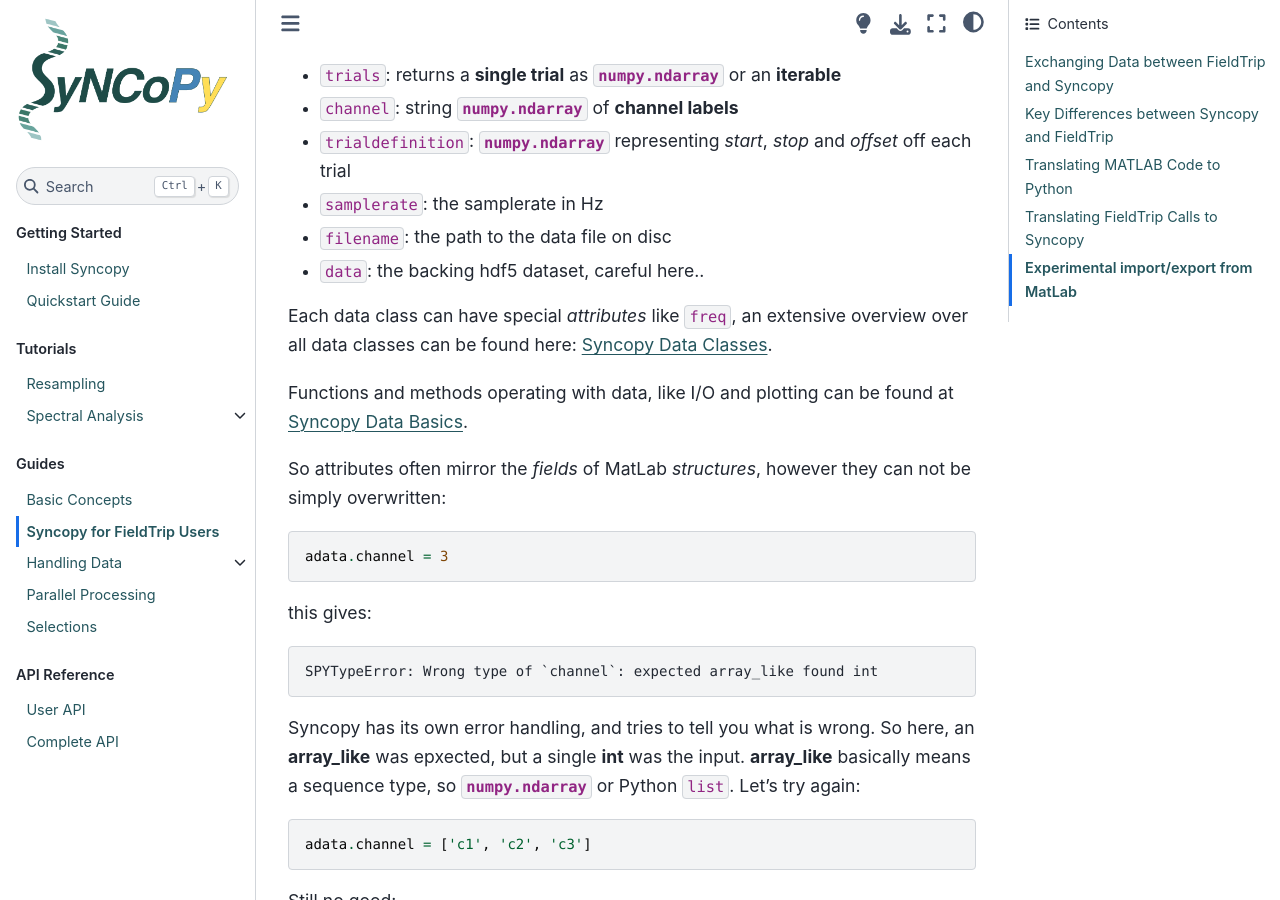
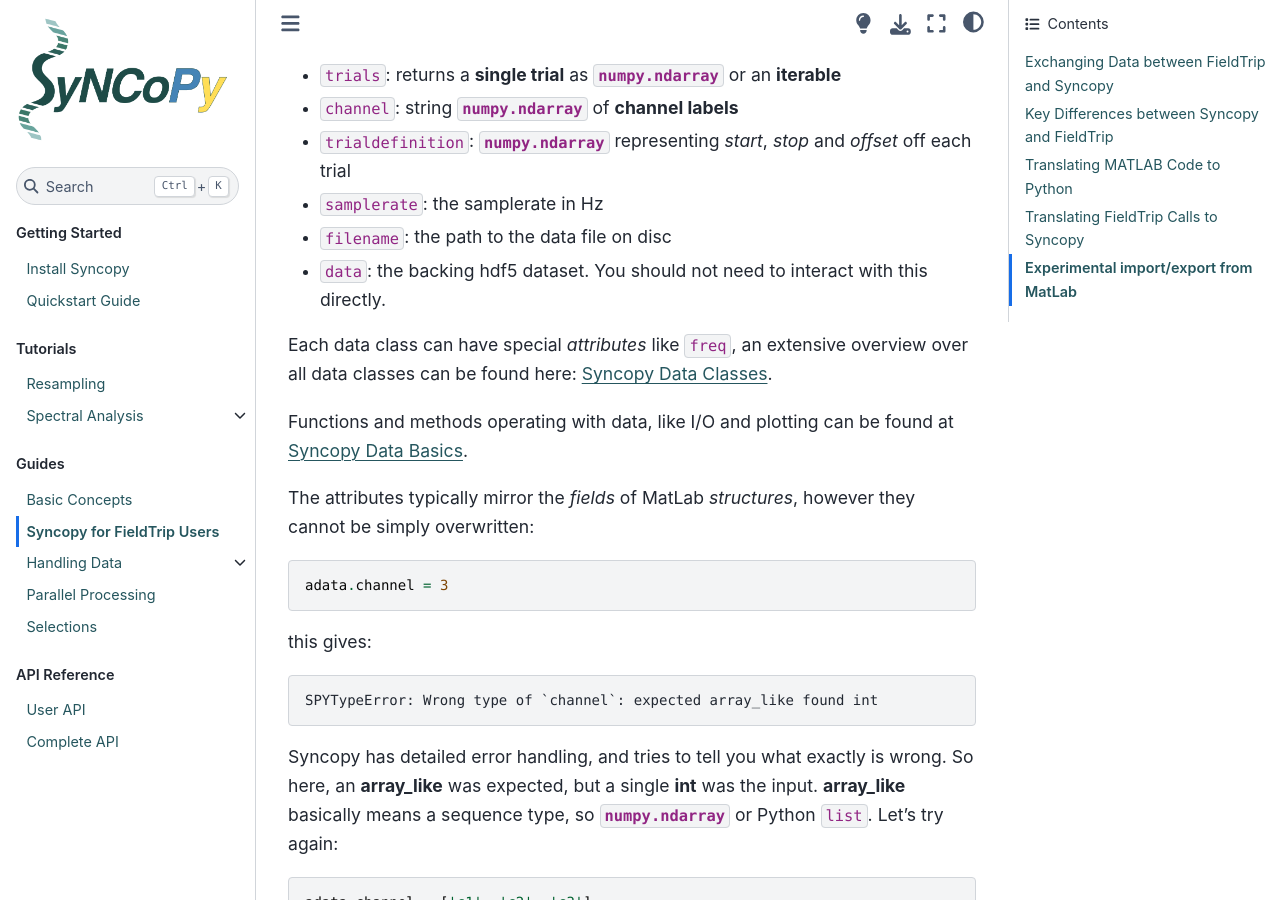
Before and after one commit to esi-neuroscience/syncopy, a Sphinx documentation site: the page built from doc/source/user/fieldtrip.rst, in a window 1280 px wide and 900 px high, scrolled down 1775 px. Built offline with Sphinx 7.4.7 and the Sphinx Book theme 1.1.4, drawn with Linux system fonts in a browser that asks for light colours; the version number is read from the project's files by our own code.

Commit message:
CHG: some minor typo fixes

```diff
--- a/doc/source/user/fieldtrip.rst
+++ b/doc/source/user/fieldtrip.rst
@@ -59,13 +59,13 @@ Every Syncopy data object has the following attributes:
 - ``trialdefinition``: :class:`numpy.ndarray` representing `start`, `stop` and `offset` off each trial
 - ``samplerate``: the samplerate in Hz
 - ``filename``: the path to the data file on disc
-- ``data``: the backing hdf5 dataset, careful here..
+- ``data``: the backing hdf5 dataset. You should not need to interact with this directly.
 
 Each data class can have special `attributes` like ``freq``, an extensive overview over all data classes can be found here: :ref:`syncopy-data-classes`.
 
 Functions and methods operating with data, like I/O and plotting can be found at :ref:`data_basics`.
 
-So attributes often mirror the `fields` of MatLab `structures`, however they can not be simply overwritten::
+The attributes typically mirror the `fields` of MatLab `structures`, however they cannot be simply overwritten::
 
   adata.channel = 3
 
@@ -73,7 +73,7 @@ this gives::
 
    SPYTypeError: Wrong type of `channel`: expected array_like found int
 
-Syncopy has its own error handling, and tries to tell you what is wrong. So here, an **array_like** was epxected, but a single **int** was the input. **array_like** basically means a sequence type, so :class:`numpy.ndarray` or Python ``list``. Let's try again::
+Syncopy has detailed error handling, and tries to tell you what exactly is wrong. So here, an **array_like** was expected, but a single **int** was the input. **array_like** basically means a sequence type, so :class:`numpy.ndarray` or Python ``list``. Let's try again::
 
   adata.channel = ['c1', 'c2', 'c3']
 
--- a/doc/source/user/matlab_io.rst
+++ b/doc/source/user/matlab_io.rst
@@ -8,7 +8,7 @@ development and supports only a subset of data classes. Also, the MATLAB
 interface does not support loading data that do not fit into local memory.
 
 
-For this illustrative example we start by generating synthetic data in FieldTrip
+For this illustrative example we start by generating synthetic data in FieldTrip:
 
 .. code-block:: matlab
 
--- a/doc/source/user/synth_data.rst
+++ b/doc/source/user/synth_data.rst
@@ -91,7 +91,7 @@ Phase diffusing models have some interesting properties, let's have a look at th
   # harmonic frequency is 60Hz, phase diffusion strength is 0.01
   signals = spy.synthdata.phase_diffusion(freq=60, eps=0.01, cfg=cfg)
 
-  # add harmonic frequency with 20Hz, there is not phase diffusion
+  # add harmonic frequency with 20Hz, there is no phase diffusion
   signals += spy.synthdata.harmonic(freq=20, cfg=cfg)
 
   # freqanalysis without tapering and absolute power
```
Also changed, not shown: other parts of doc/source/user/matlab_io.rst (+1 -1 lines).
